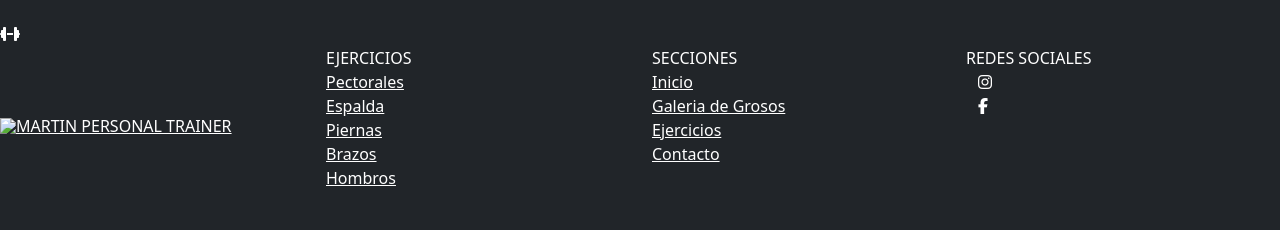
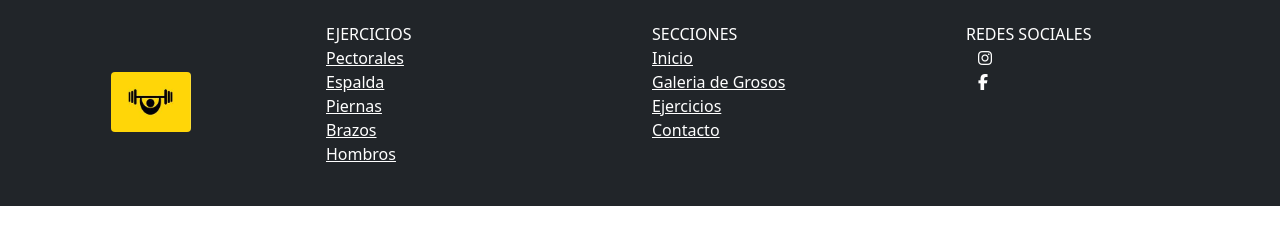
Before and after one commit to marmatsoft/MartinPersonalTrainer, a website: page index.html in a window 1280 px wide. Shown: the part 1718-1948 px from the top of the page. After the commit the page ends 1924 px from the top, so only its background shows below. Drawn offline with nearby package versions, Linux system fonts and the light colour scheme.

Commit message:
agregue pie de pagina logo y redes

```diff
--- a/index.html
+++ b/index.html
@@ -67,11 +67,9 @@
         <div class="cointainer">
             <nav class="row">
                 <!-- LOGO -->
-                <div>
-                    <i class="fas fa-dumbbell"></i>
-                </div>
+
                 <a href="#" class=" col-3 text-reset text-uppercase d-flex align-items-center ">
-                    <img src="/media/logo.png alt="Logo" class="img-logo mr-2">Martin Personal Trainer
+                    <img src="./media/logo.jpg" alt="logo" class="img-logo mr-2 logo rounded mx-auto d-block">
                 </a>
 
                 <!-- Primer Menu -->
--- a/scss/origen.scss
+++ b/scss/origen.scss
@@ -142,6 +142,7 @@
     align-items: center;
 }
 
-.fondoRosa {
-    background-color: pink;
+.logo {
+    width: 80px;
+    height: 60px;
 }
```
Also changed, not shown: css/estilo.css, media/logo.jpg (added), media/logo.png (deleted).
